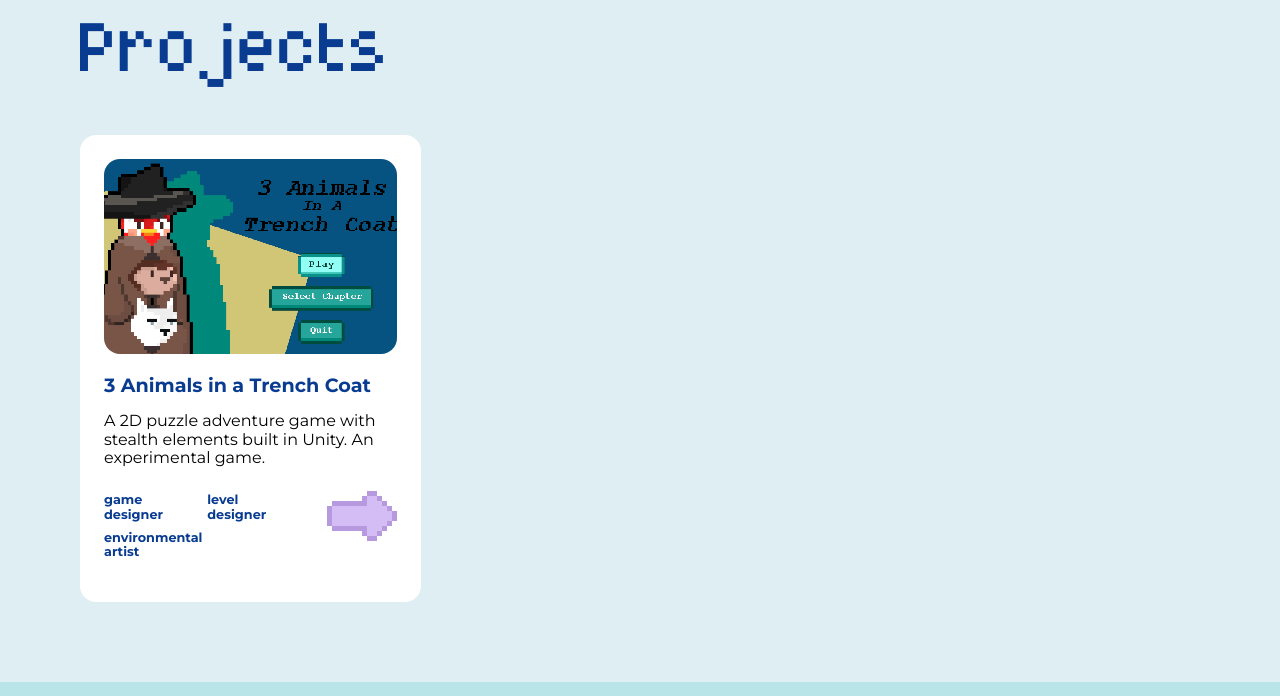
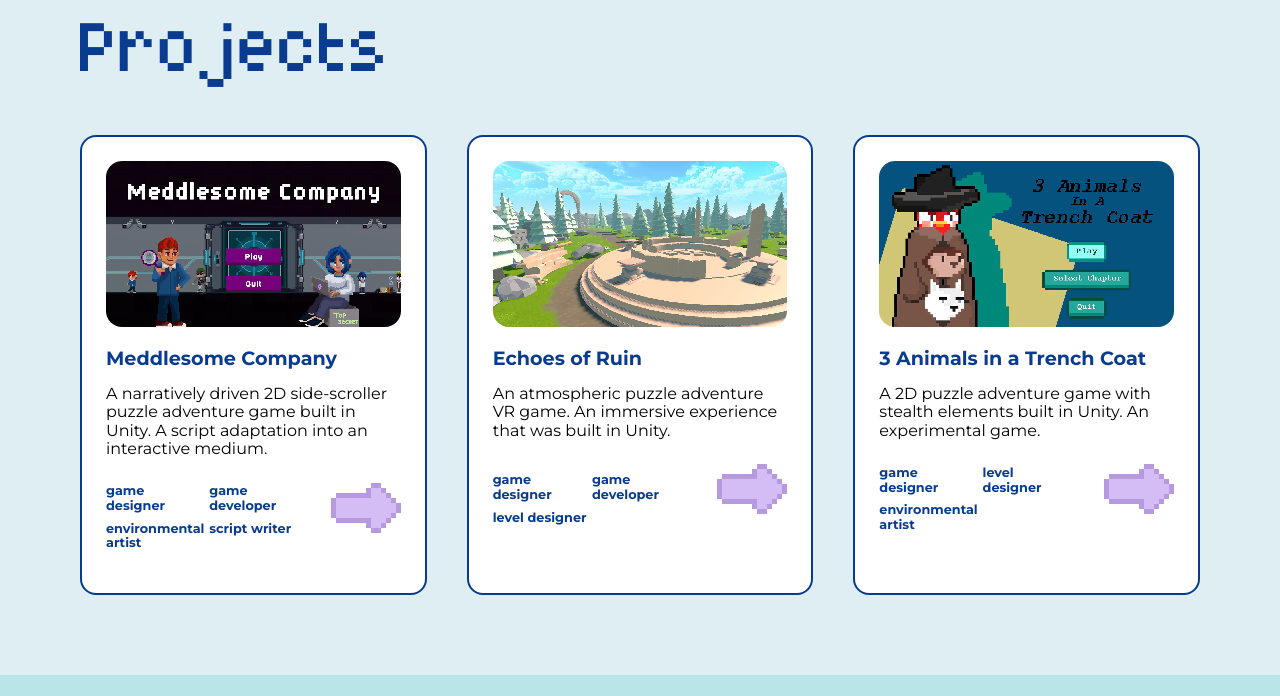
Before and after one commit to kuihua/kuihua.github.io, a plain HTML site: page index.html in a window 1280 px wide. Shown: the part 855-1551 px from the top of the page. Drawn offline with Linux system fonts and the light colour scheme; files whose address does not match are found by name.

Commit message:
added projects to project list

```diff
--- a/css/index.css
+++ b/css/index.css
@@ -56,13 +56,13 @@
 }
 
 .projects-listing {
-    clear: both;
-    margin-top: -1rem;
+    /* clear: both;
+    margin-top: -1rem; */
     list-style: none;
 
     display: grid;
-    column-gap: 3rem;
-    row-gap: 3rem;
+    column-gap: 2.5rem;
+    row-gap: 2.5rem;
     padding: 0;
 }
 
@@ -70,6 +70,7 @@
     display: flex;
     background-color: #FFFFFF;
     border-radius: 1rem;
+    border: 2px solid #093C91;
 }
 
 .card-content {
--- a/index.html
+++ b/index.html
@@ -47,7 +47,61 @@
                 <li class="card">
 
                     <div class="card-content">
-                        <img src="img/3atc/3ATC_mainmenu_thumbnail.png" width="1008" height="670" alt="3 animals in a trench coat main menu screen" class="card-img">
+                        <img src="img/meddlesomeCompany/meddlesomeCompany_thumbnail.png" width="1321" height="743" alt="Meddlesome Company main menu screen" class="card-img">
+
+                        <div class="card-info">
+                            <h3>Meddlesome Company</h3>
+                            <p>A narratively driven 2D side-scroller puzzle adventure game built in Unity. A script adaptation into an interactive medium.</p>
+
+                            <div class="card-end">
+                                    <ul class="role-list">
+                                        <li>game designer</li>
+                                        <li>game developer</li>
+                                        <li>environmental artist</li>
+                                        <li>script writer</li>
+                                    </ul>
+
+                                <div class="arrow-container">
+                                    <a href="3ATCproject.html" class="arrow-link"><img src="img/arrow.svg" class="arrow-img" width="70" height="50" alt="Meddlesome Company project details"></a>
+                                </div>
+
+                            </div>
+                        </div>
+
+                    </div>
+                </li>
+
+                <li class="card">
+
+                    <div class="card-content">
+                        <img src="img/echoesOfRuin/echoesOfRuin_thumbnail.png" width="1321" height="743" alt="Echos of Ruin environmental shot" class="card-img">
+
+                        <div class="card-info">
+                            <h3>Echoes of Ruin</h3>
+                            <p>An atmospheric puzzle adventure VR game. An immersive experience that was built in Unity.</p>
+
+                            <div class="card-end">
+                                    <ul class="role-list">
+                                        <li>game designer</li>
+                                        <li>game developer</li>
+                                        <li>level designer</li>
+                                    </ul>
+
+                                <div class="arrow-container">
+                                    <a href="3ATCproject.html" class="arrow-link"><img src="img/arrow.svg" class="arrow-img" width="70" height="50" alt="3 Echos of Ruin project details"></a>
+                                </div>
+
+                            </div>
+                        </div>
+
+                    </div>
+
+                </li>
+
+                <li class="card">
+
+                    <div class="card-content">
+                        <img src="img/3atc/3ATC_thumbnail.png" width="1321" height="743" alt="3 animals in a trench coat main menu screen" class="card-img">
 
                         <div class="card-info">
                             <h3>3 Animals in a Trench Coat</h3>
@@ -61,7 +115,7 @@
                                     </ul>
 
                                 <div class="arrow-container">
-                                    <a href="3ATCproject.html" class="arrow-link"><img src="img/arrow.svg" class="arrow-img" width="70" height="50" alt="3 Animals in a Trench Coat details"></a>
+                                    <a href="3ATCproject.html" class="arrow-link"><img src="img/arrow.svg" class="arrow-img" width="70" height="50" alt="3 Animals in a Trench Coat project details"></a>
                                 </div>
 
                             </div>
@@ -70,6 +124,7 @@
                     </div>
 
                 </li>
+
             </ul>
 
         </section>
@@ -86,8 +141,8 @@
     <footer>
         <a href="index.html" class="nav-logo"><img src="img/logo.svg" alt="Home page" class="logo-img"></a>
         <ul class="menu">
-            <li><a href="#" class="nav-link">Email</a></li>
-            <li><a href="#" class="nav-link">LinkedIn</a></li>
+            <li><a href="mailto:mla364@sfu.ca" class="nav-link">Email</a></li>
+            <li><a href="https://www.linkedin.com/in/michelle-m-lin8/" class="nav-link">LinkedIn</a></li>
         </ul>
 
         <p class="copyright">&copy; 2025. Designed and coded by me.</p>
```
